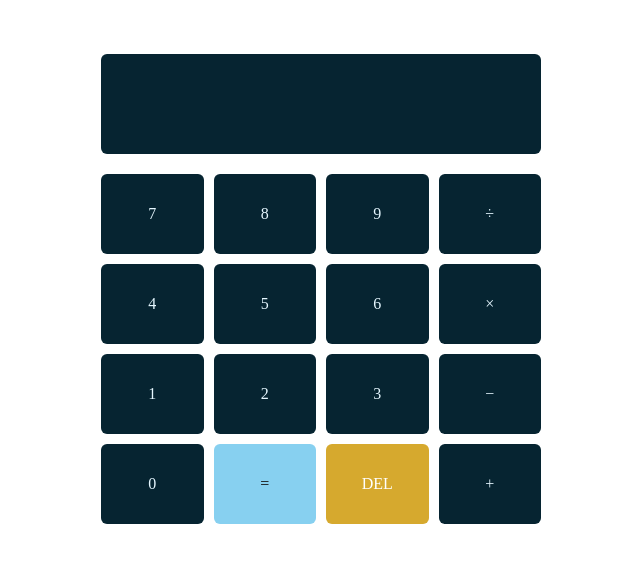
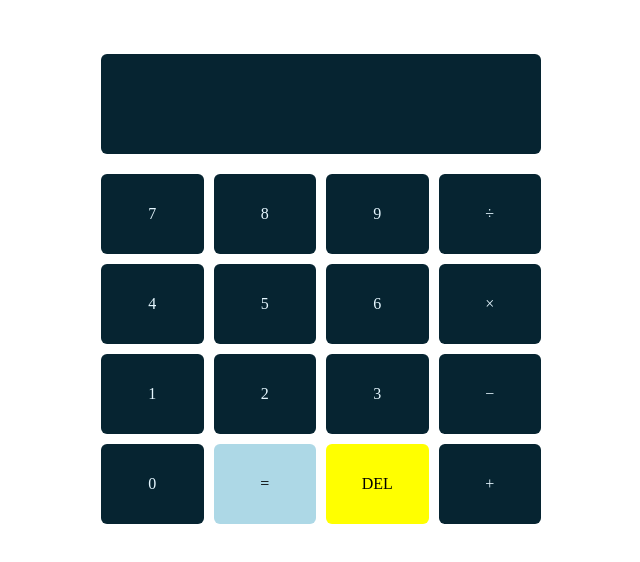
Before and after one commit to NicoQDS/calculator, a plain HTML site: page index.html in a window 1280 px wide. Shown: the whole page, without its empty margins (319-959 px from the left). Drawn offline with Linux system fonts and the light colour scheme.

Commit message:
Changed equal and DEL divs colors

```diff
--- a/styles.css
+++ b/styles.css
@@ -66,8 +66,8 @@ body {
 [id="grid-equal"] {
     flex: 0 0 calc((100% - 30px) / 4); /* four columns, account for 3 gaps */
     height: 80px;
-    background-color: #87d0f0;
-    color: #131212;
+    background-color: lightblue;
+    color: black;
     display: flex;
     align-items: center;
     justify-content: center;
@@ -78,8 +78,8 @@ body {
 [id="grid-DEL"] {
     flex: 0 0 calc((100% - 30px) / 4); /* four columns, account for 3 gaps */
     height: 80px;
-    background-color: #d6a92e;
-    color: #ffffff;
+    background-color: yellow;
+    color: black;
     display: flex;
     align-items: center;
     justify-content: center;
```
